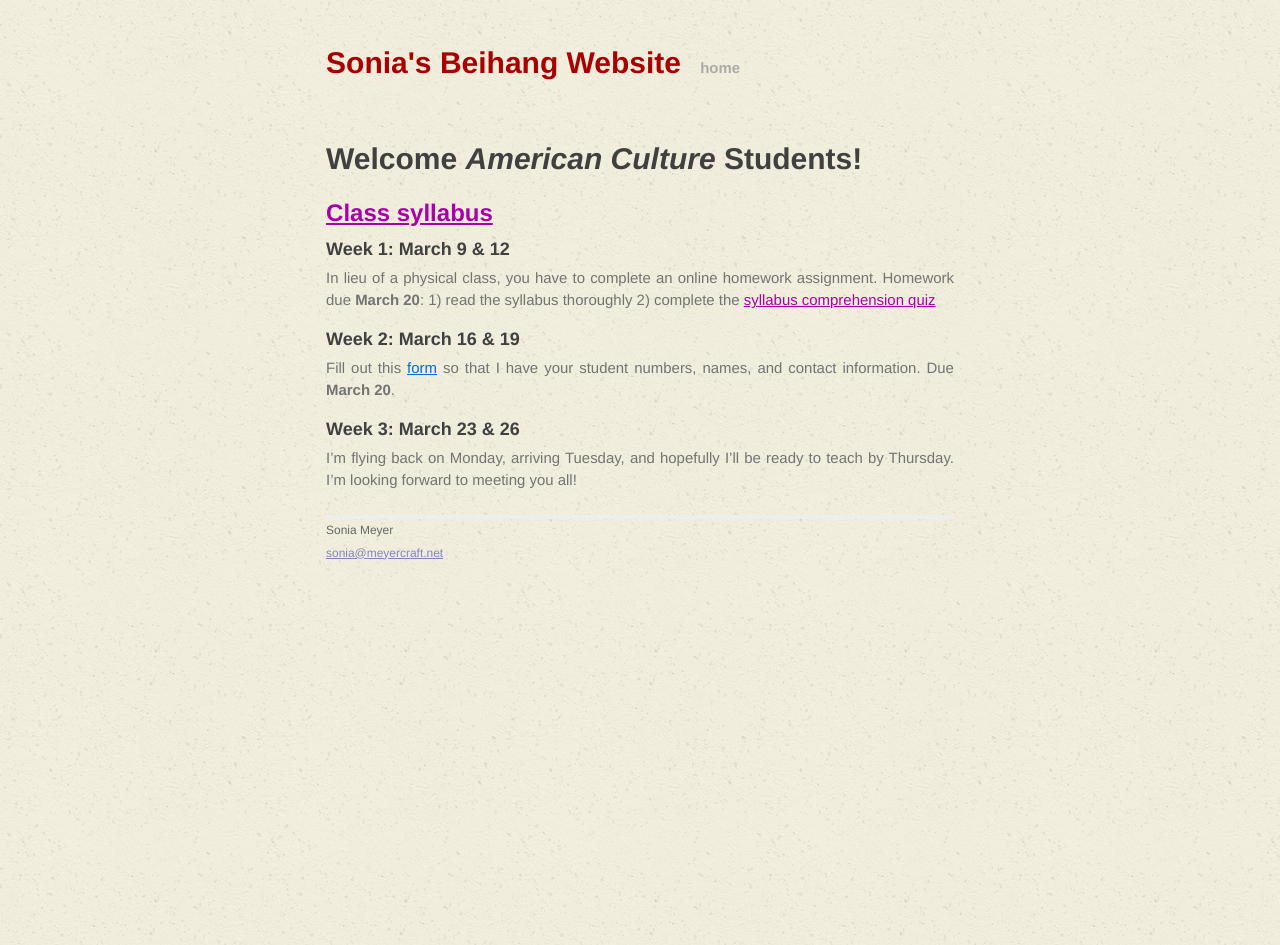
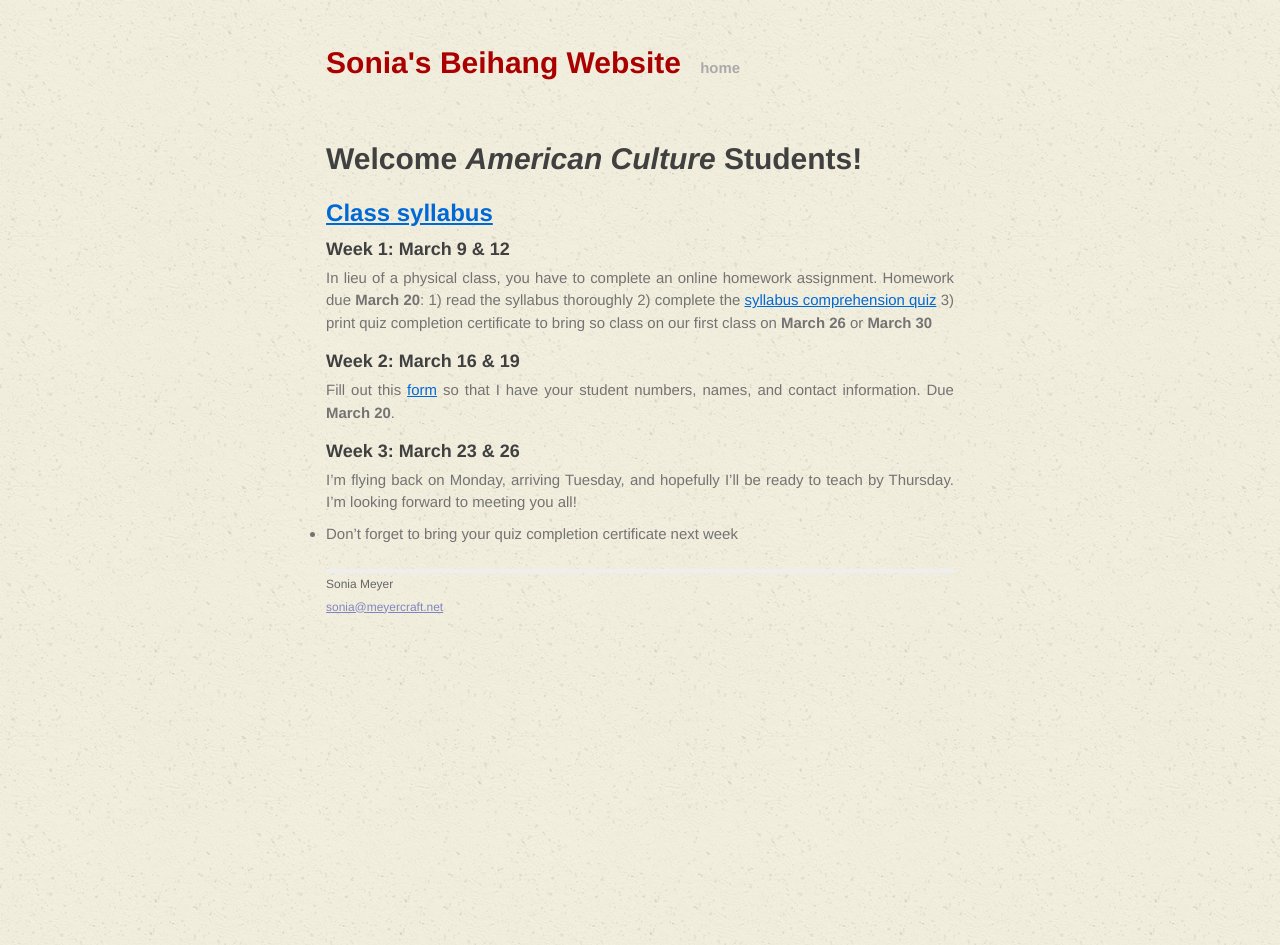
Before and after one commit to soniawmeyer/soniameyer-beihang-students-website, a Jekyll site: the page built from classes/americanculture.md, in a window 1280 px wide. Built offline with Jekyll 4.4.1, drawn with Linux system fonts in a browser that asks for light colours.

Commit message:
online quiz

```diff
--- a/classes/americanculture.md
+++ b/classes/americanculture.md
@@ -4,16 +4,18 @@ title: Mrs. Sonia Meyer's Beihang Website
 ---
 # Welcome *American Culture* Students!
 
-##[Class syllabus]()
+##[Class syllabus](http://sonia-beihang-website-resources.s3.amazonaws.com/Graduate%20Culture%20Spring%202015%20Syllabus.pdf)
 
 ###Week 1: March 9 & 12
 In lieu of a physical class, you have to complete an online homework assignment.
 Homework due **March 20**:
 1) read the syllabus thoroughly
-2) complete the [syllabus comprehension quiz]()
+2) complete the [syllabus comprehension quiz](https://www.proprofs.com/quiz-school/story.php?title=american-culture-syllabus-comprehension-quiz)
+3) print quiz completion certificate to bring so class on our first class on **March 26** or **March 30**
 
 ###Week 2: March 16 & 19
 Fill out this [form](http://sonia.meyercraft.net/form/form.html) so that I have your student numbers, names, and contact information. Due **March 20**.
 
 ###Week 3: March 23 & 26
 I'm flying back on Monday, arriving Tuesday, and hopefully I'll be ready to teach by Thursday. I'm looking forward to meeting you all!
+- Don't forget to bring your quiz completion certificate next week
```
Also changed, not shown: classes/oralenglish.md (+4 -2 lines).
